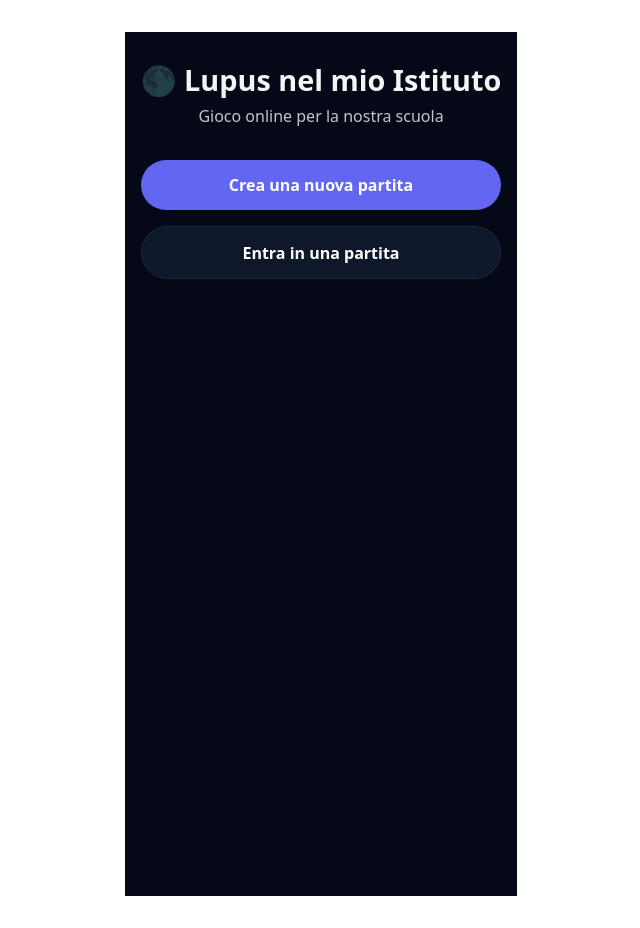
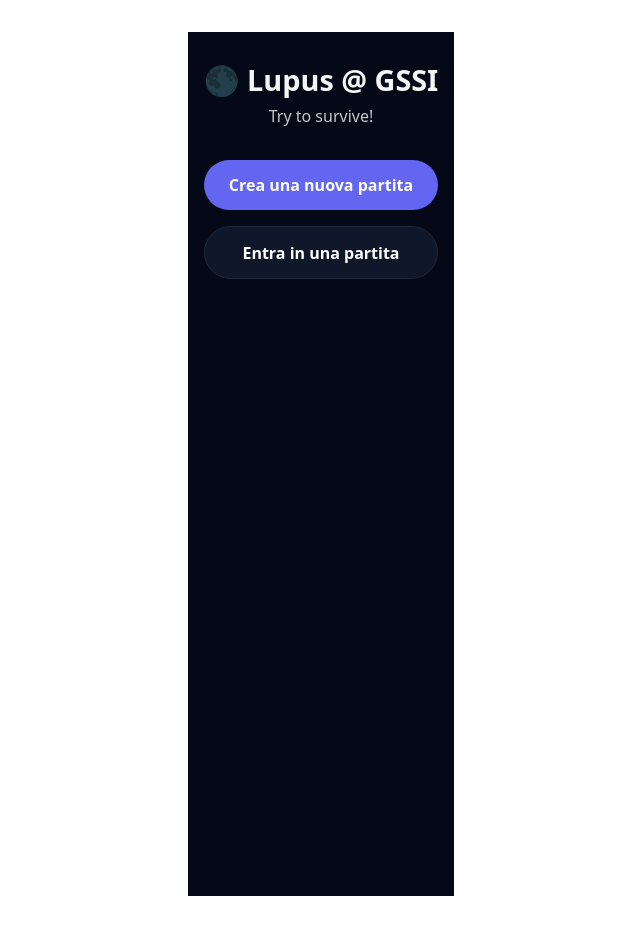
Before and after one commit to gabs-dot/lupus-gssi, a React (Vite) app: page / in a window 1280 px wide. Shown: the whole page, without its empty margins (319-959 px from the left). Built offline with nearby package versions, Linux system fonts and the light colour scheme.

Commit message:
Aggiorno titolo per GSSI

```diff
--- a/src/App.jsx
+++ b/src/App.jsx
@@ -7,8 +7,8 @@
   return (
     <div className="app">
       <header className="header">
-        <h1>🌑 Lupus nel mio Istituto</h1>
-        <p>Gioco online per la nostra scuola</p>
+        <h1>🌑 Lupus @ GSSI</h1>
+        <p>Try to survive!</p>
       </header>
 
       {page === "home" && (
```
